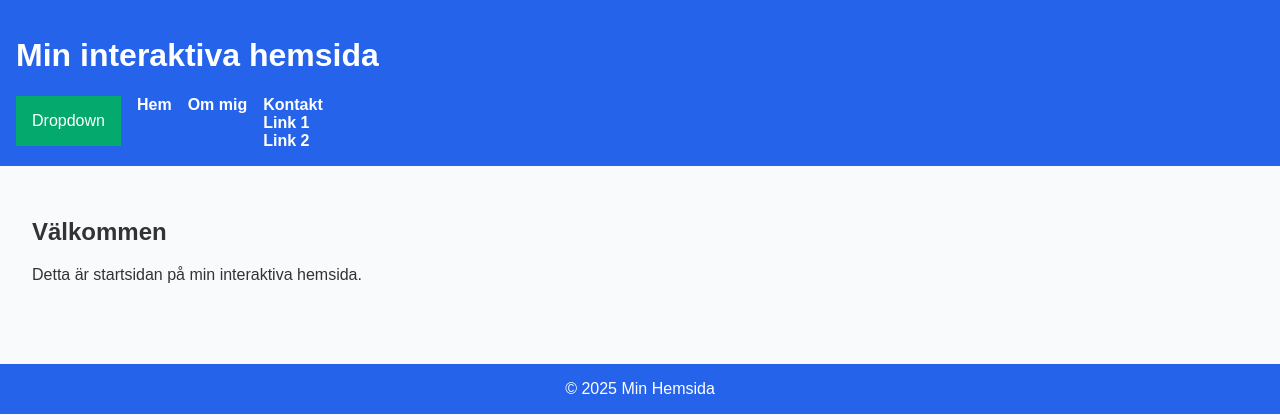
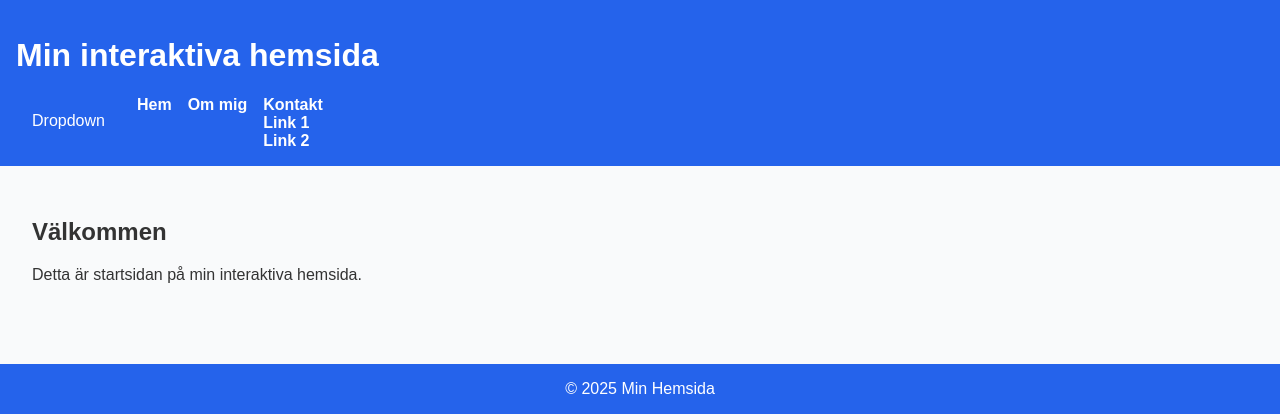
Before and after one commit to foeUyih/foeuyih.github.io, a PHP site: page / in a window 1280 px wide. Shown: the top 420 px of the page. Run offline with PHP 8.4, Linux system fonts and the light colour scheme.

Commit message:
Update style.css

```diff
--- a/style.css
+++ b/style.css
@@ -13,7 +13,7 @@ header {
 
 /* Dropdown Button */
 .dropbtn {
-  background-color: #04AA6D;
+  background-color: #2563eb;
   color: white;
   padding: 16px;
   font-size: 16px;
```
